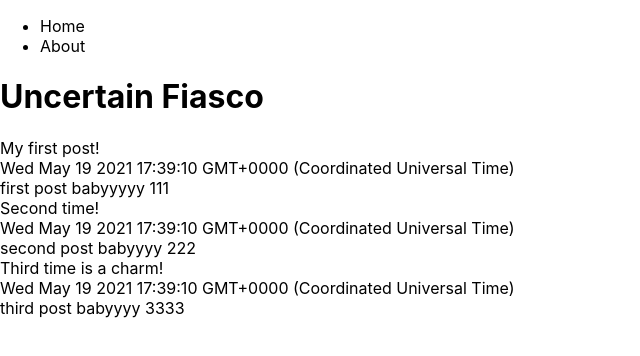
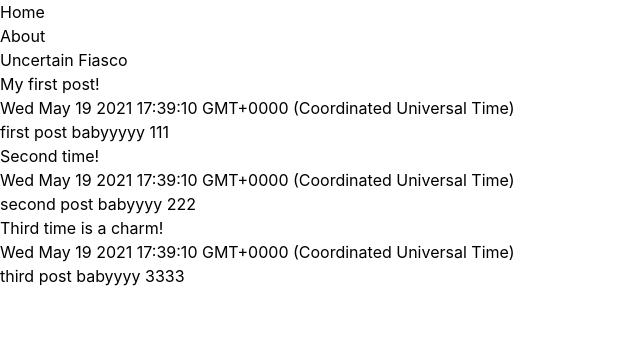
Before and after one commit to r-ilagan/uncertainfiasco, a Next.js app: page / in a window 1280 px wide. Shown: the top 356 px of the page, without its empty margins (0-640 px from the left). Built offline with nearby package versions, Linux system fonts and the light colour scheme.

Commit message:
Add tailwind

```diff
--- a/package.json
+++ b/package.json
@@ -12,5 +12,10 @@
     "next": "10.2.1",
     "react": "17.0.2",
     "react-dom": "17.0.2"
+  },
+  "devDependencies": {
+    "autoprefixer": "^10.2.5",
+    "postcss": "^8.2.15",
+    "tailwindcss": "^2.1.2"
   }
 }
--- /dev/null
+++ b/postcss.config.js
@@ -0,0 +1,6 @@
+module.exports = {
+  plugins: {
+    tailwindcss: {},
+    autoprefixer: {},
+  },
+}
--- a/styles/globals.css
+++ b/styles/globals.css
@@ -1,3 +1,7 @@
+@tailwind base;
+@tailwind components;
+@tailwind utilities;
+
 html,
 body {
   padding: 0;
--- /dev/null
+++ b/tailwind.config.js
@@ -0,0 +1,11 @@
+module.exports = {
+  purge: [],
+  darkMode: false, // or 'media' or 'class'
+  theme: {
+    extend: {},
+  },
+  variants: {
+    extend: {},
+  },
+  plugins: [],
+}
```
Also changed, not shown: 1 other file (tests, documents, lock files or other folders).
